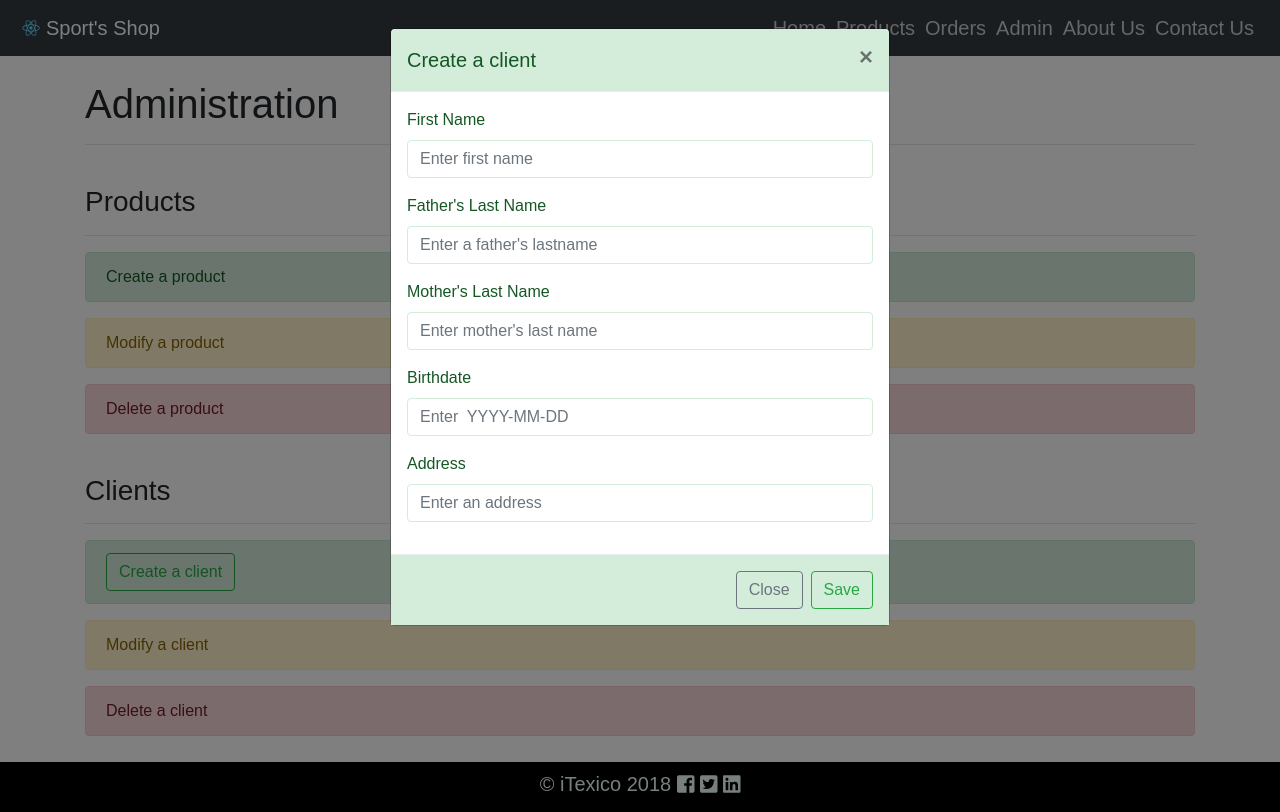
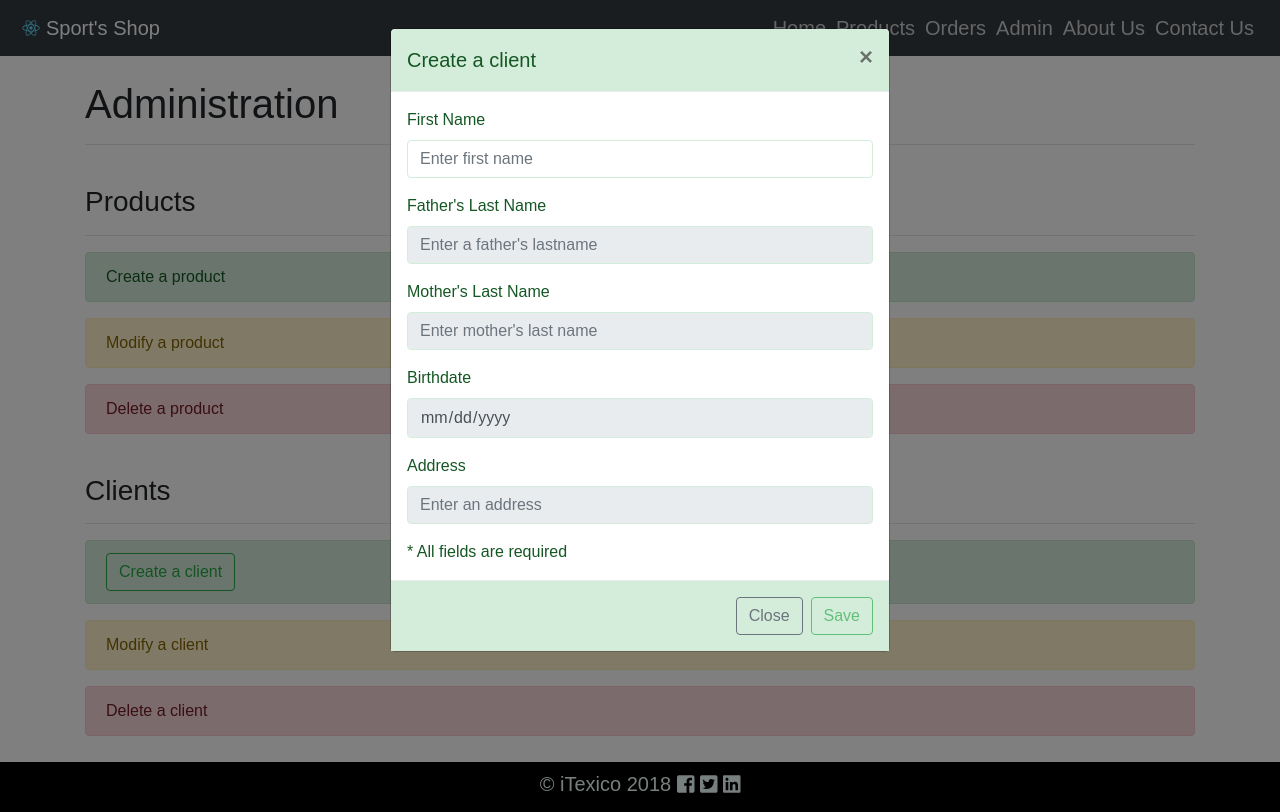
Before and after one commit to MarioGutierrezM/ejercicioReact1-, a React (Create React App) app: page /admin in a window 1280 px wide. Both pictures are taken after a click on the button "Create a client". Built offline with nearby package versions, Linux system fonts and the light colour scheme.

Commit message:
clientController created and client button form validated

```diff
--- a/src/components/Administration/index.js
+++ b/src/components/Administration/index.js
@@ -1,7 +1,8 @@
 //Depndencies
 import React, { Component } from "react";
-import superagent from 'superagent';
+//import superagent from 'superagent';
 //import { Link } from "react-router-dom";
+import ClientController from "../../controllers/clientController";
 
 
 class Admin extends Component {
@@ -10,29 +11,44 @@ class Admin extends Component {
         super();
 
         this.state = {
-            newClient: {
-
-            }
+            newClient: {},
+            show1: false,
+            show2: false,
+            show3: false,
+            show4: false,
+            show5: false
         }
 
         //con bind se optiene todo el objeto this de la clase
         this.handleInputChanged = this.handleInputChanged.bind(this);
         this.postClient = this.postClient.bind(this);
+        this.clearClient = this.clearClient.bind(this);
     }
 
     componentDidMount() {
         //   const urlProduct = 'http://localhost:3000/api/product/';
     }
 
+    clearClient(e) {
+        this.setState({
+            newClient: {
+                name: "",
+                lastnamefa: "",
+                lastnamemo: "",
+                birthdate: "",
+                address: ""
+            },
+            show1: false,
+            show2: false,
+            show3: false,
+            show4: false,
+            show5: false
+        });
+    }
+
     postClient(e) {
         const urlClient = 'http://localhost:3000/api/client/';
-        superagent
-            .post(urlClient)
-            .set('Accept', 'application/json')
-            .send(this.state.newClient)
-            .then(res => {
-                console.log('NewClient', res.body);
-            }).catch(err => console.log(err));
+        ClientController.postClient(urlClient, this.state.newClient);
     }
 
     handleInputChanged(e) {
@@ -40,7 +56,8 @@ class Admin extends Component {
             this.setState({
                 newClient: {
                     name: e.target.value
-                }
+                },
+                show1: true
             });
         }
         if (e.target.id === 'lastnameFC') {
@@ -48,7 +65,8 @@ class Admin extends Component {
                 newClient: {
                     name: this.state.newClient.name,
                     lastnamefa: e.target.value
-                }
+                },
+                show2: true
             });
         }
         if (e.target.id === 'lastnameMC') {
@@ -57,7 +75,8 @@ class Admin extends Component {
                     name: this.state.newClient.name,
                     lastnamefa: this.state.newClient.lastnamefa,
                     lastnamemo: e.target.value
-                }
+                },
+                show3: true
             });
         }
         if (e.target.id === 'birthdateC') {
@@ -67,7 +86,8 @@ class Admin extends Component {
                     lastnamefa: this.state.newClient.lastnamefa,
                     lastnamemo: this.state.newClient.lastnamemo,
                     birthdate: e.target.value
-                }
+                },
+                show4: true
             });
         }
         if (e.target.id === 'addressC') {
@@ -78,7 +98,8 @@ class Admin extends Component {
                     lastnamemo: this.state.newClient.lastnamemo,
                     birthdate: this.state.newClient.birthdate,
                     address: e.target.value
-                }
+                },
+                show5: true
             });
         }
     }
@@ -93,12 +114,15 @@ class Admin extends Component {
                 <br />
                 <h3>Products</h3>
                 <hr />
+                {/*  CREATE PRODUCT *********************************************************************************************************** */}
                 <div className="alert alert-success" role="alert">
                     Create a product
                 </div>
+                {/*  MODIFY PRODUCT *********************************************************************************************************** */}
                 <div className="alert alert-warning" role="alert">
                     Modify a product
                 </div>
+                {/*  DELETE PRODUCT *********************************************************************************************************** */}
                 <div className="alert alert-danger" role="alert">
                     Delete a product
                 </div>
@@ -106,6 +130,7 @@ class Admin extends Component {
                 <br />
                 <h3>Clients</h3>
                 <hr />
+                {/*  CREATE CLIENT *********************************************************************************************************** */}
                 <div className="alert alert-success" role="alert">
                     <div>
                         {/*Button trigger modal */}
@@ -114,7 +139,7 @@ class Admin extends Component {
                         </button>
 
                         {/*Modal */}
-                        <div className="modal fade" id="exampleModal" tabindex="-1" role="dialog" aria-labelledby="exampleModalLabel" aria-hidden="true">
+                        <div className="modal fade" id="exampleModal" tabIndex="-1" role="dialog" aria-labelledby="exampleModalLabel" aria-hidden="true">
                             <div className="modal-dialog" role="document">
                                 <div className="modal-content">
                                     <div className="modal-header modal-color-success">
@@ -127,40 +152,65 @@ class Admin extends Component {
 
                                         <form>
                                             <div className="form-group">
-                                                <label for="nameC">First Name</label>
+                                                <label htmlFor="nameC">First Name</label>
                                                 <input type="text" className="form-control input-green" id="nameC" value={this.state.newClient.name} onChange={this.handleInputChanged} placeholder="Enter first name" />
                                             </div>
                                             <div className="form-group">
-                                                <label for="lastnameFC">Father's Last Name </label>
-                                                <input type="text" className="form-control input-green" id="lastnameFC" value={this.state.newClient.lastnamefa} onChange={this.handleInputChanged} placeholder="Enter a father's lastname" />
+                                                <label htmlFor="lastnameFC">Father's Last Name </label>
+                                                {
+                                                    this.state.show1
+                                                        ? <input type="text" className="form-control input-green" id="lastnameFC" value={this.state.newClient.lastnamefa} onChange={this.handleInputChanged} placeholder="Enter a father's lastname" />
+                                                        : <input type="text" className="form-control input-green" id="lastnameFC" value={this.state.newClient.lastnamefa} onChange={this.handleInputChanged} placeholder="Enter a father's lastname" disabled />
+                                                    //: <input type="text" className="form-control input-green" id="lastnameFC" value={this.state.newClient.lastnamefa} onChange={e => this.handleInputChanged(e)} placeholder="Enter a father's lastname" disabled/> another form
+                                                }
                                             </div>
                                             <div className="form-group">
-                                                <label for="lastnameMC">Mother's Last Name</label>
-                                                <input type="text" className="form-control input-green" id="lastnameMC" value={this.state.newClient.lastnamemo} onChange={this.handleInputChanged} placeholder="Enter mother's last name" />
+                                                <label htmlFor="lastnameMC">Mother's Last Name</label>
+                                                {
+                                                    this.state.show2
+                                                        ? <input type="text" className="form-control input-green" id="lastnameMC" value={this.state.newClient.lastnamemo} onChange={this.handleInputChanged} placeholder="Enter mother's last name" />
+                                                        : <input type="text" className="form-control input-green" id="lastnameMC" value={this.state.newClient.lastnamemo} onChange={this.handleInputChanged} placeholder="Enter mother's last name" disabled />
+                                                }
                                             </div>
                                             <div className="form-group">
-                                                <label for="birthdateC">Birthdate</label>
-                                                <input type="text" className="form-control input-green" id="birthdateC" value={this.state.newClient.birthdate} onChange={this.handleInputChanged} placeholder="Enter  YYYY-MM-DD" />
+                                                <label htmlFor="birthdateC">Birthdate</label>
+                                                {
+                                                    this.state.show3
+                                                        ? <input type="Date" max="1999-12-31" className="form-control input-green" id="birthdateC" value={this.state.newClient.birthdate} onChange={this.handleInputChanged} placeholder="Enter  YYYY-MM-DD" />
+                                                        : <input type="Date" max="1999-12-31" className="form-control input-green" id="birthdateC" value={this.state.newClient.birthdate} onChange={this.handleInputChanged} placeholder="Enter  YYYY-MM-DD" disabled />
+                                                }
                                             </div>
                                             <div className="form-group">
-                                                <label for="addressC">Address</label>
-                                                <input type="text" className="form-control input-green" id="addressC" value={this.state.newClient.address} onChange={this.handleInputChanged} placeholder="Enter an address" />
+                                                <label htmlFor="addressC">Address</label>
+                                                {
+                                                    this.state.show4
+                                                        ? <input type="text" className="form-control input-green" id="addressC" value={this.state.newClient.address} onChange={this.handleInputChanged} placeholder="Enter an address" />
+                                                        : <input type="text" className="form-control input-green" id="addressC" value={this.state.newClient.address} onChange={this.handleInputChanged} placeholder="Enter an address" disabled />
+                                                }
                                             </div>
+                                            * All fields are required
                                         </form>
 
                                     </div>
                                     <div className="modal-footer modal-color-success">
-                                        <button type="button" className="btn btn-outline-secondary" data-dismiss="modal">Close</button>
-                                        <button onClick={this.postClient} id="newClientMade" className="btn btn-outline-success">Save</button>
+                                        <button type="button" onClick={this.clearClient} className="btn btn-outline-secondary" data-dismiss="modal">Close</button>
+                                        {
+                                            this.state.show1 && this.state.show2 && this.state.show3 && this.state.show4 && this.state.show5 ?
+                                                <button onClick={this.postClient} id="newClientMade" className="btn btn-outline-success" >Save</button>
+                                                :
+                                                <button onClick={this.postClient} id="newClientMade" className="btn btn-outline-success" disabled>Save</button>
+                                        }
                                     </div>
                                 </div>
                             </div>
                         </div>
                     </div>
                 </div>
+                {/*  MODIFY CLIENT *********************************************************************************************************** */}
                 <div className="alert alert-warning" role="alert">
                     Modify a client
                 </div>
+                {/*  DELETE CLIENT *********************************************************************************************************** */}
                 <div className="alert alert-danger" role="alert">
                     Delete a client
                 </div>
--- /dev/null
+++ b/src/controllers/clientController.js
@@ -0,0 +1,16 @@
+//Dependencies
+import superagent from 'superagent';
+
+
+export default {
+
+    postClient: (url, body) => {
+       return superagent
+        .post(url)
+        .set('Accept', 'application/json')
+        .send(body)
+        .then(res => {
+            console.log('NewClient', res.body);
+        }).catch(err => console.log(err));
+    }
+};
```
